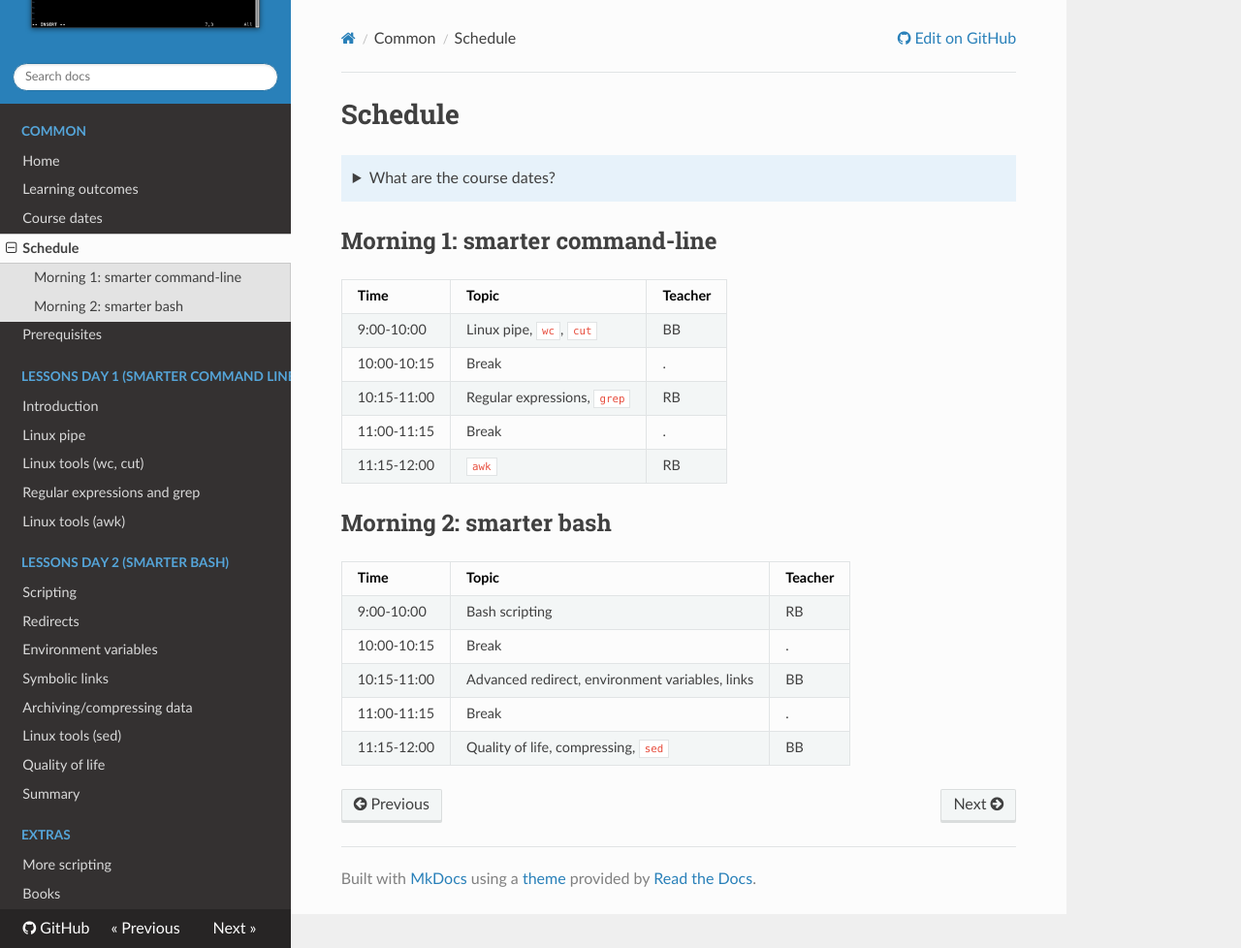
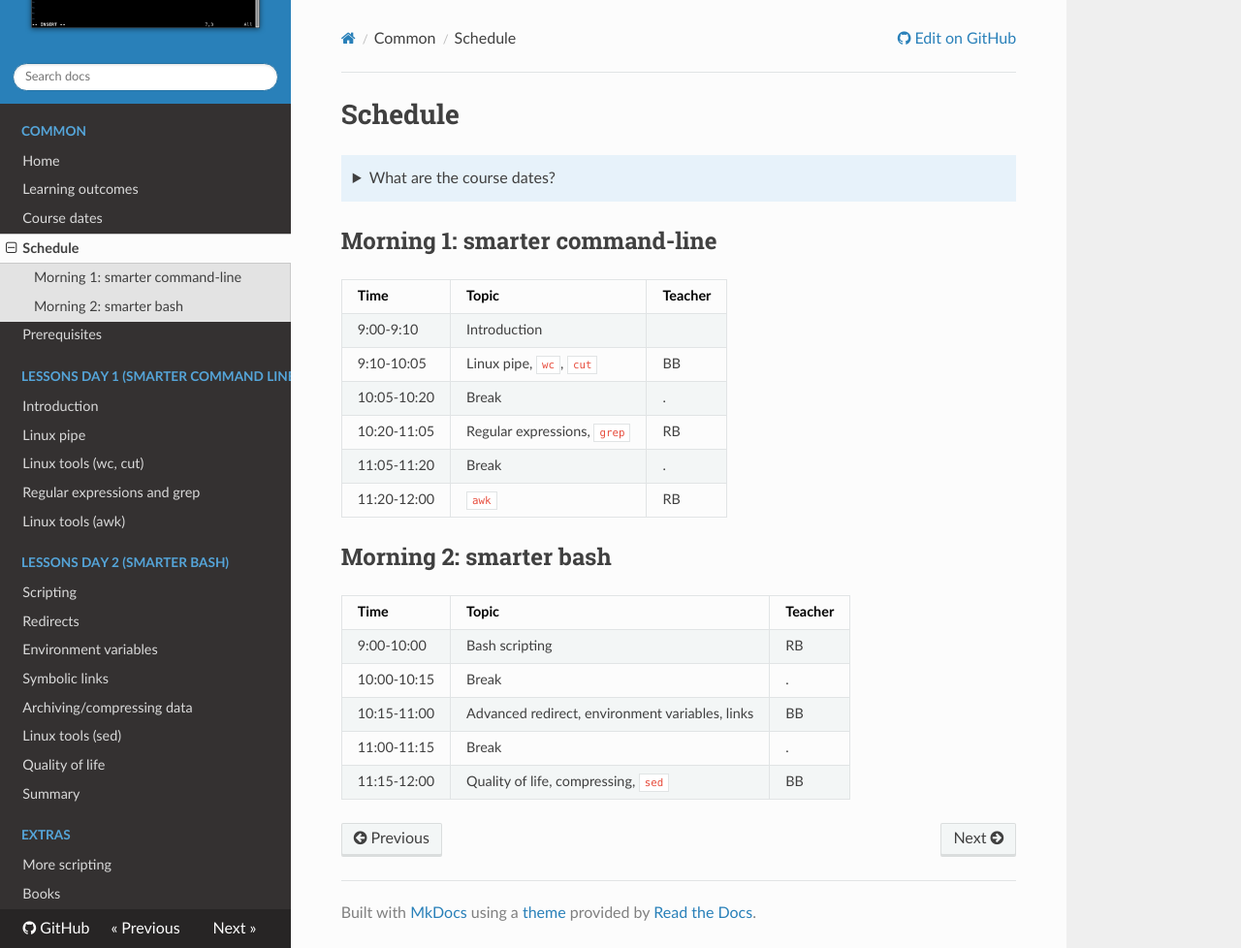
Before and after one commit to UPPMAX/linux-command-line-201, an MkDocs documentation site: the page built from docs/schedule.md, in a window 1280 px wide and 978 px high. Shown: the whole window at 97% size. Built offline with MkDocs 1.6.1, drawn with Linux system fonts in a browser that asks for light colours; nearby versions of some CDN libraries.

Commit message:
Fixed the conflict. Suggestion of new schedule

```diff
--- a/docs/schedule.md
+++ b/docs/schedule.md
@@ -14,11 +14,12 @@ tags:
 
 Time        | Topic                     |Teacher
 ------------|---------------------------|-------
-9:00-10:00  |Linux pipe, `wc`, `cut`    |BB
-10:00-10:15 |Break                      |.
-10:15-11:00 |Regular expressions, `grep`|RB
-11:00-11:15 |Break                      |.
-11:15-12:00 |`awk`                      |RB
+9:00-9:10   |Introduction               |
+9:10-10:05  |Linux pipe, `wc`, `cut`    |BB
+10:05-10:20 |Break                      |.
+10:20-11:05 |Regular expressions, `grep`|RB
+11:05-11:20 |Break                      |.
+11:20-12:00 |`awk`                      |RB
 
 ## Morning 2: smarter bash
 
```
